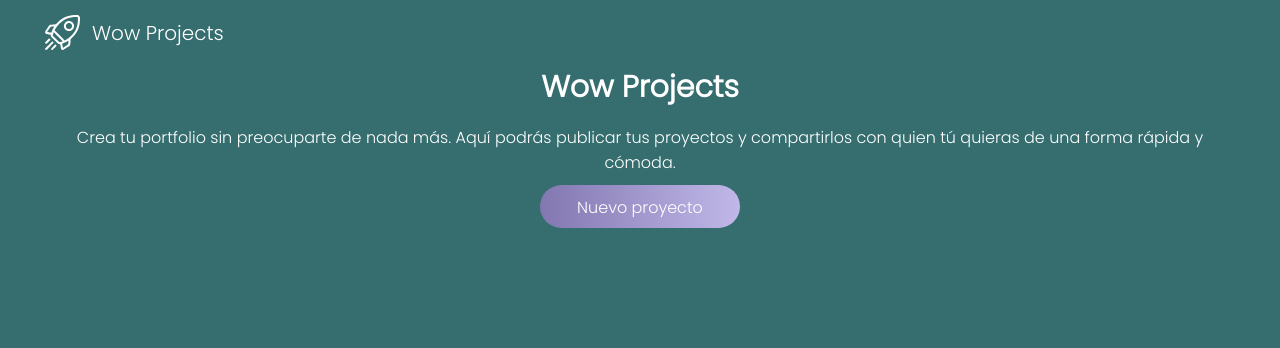
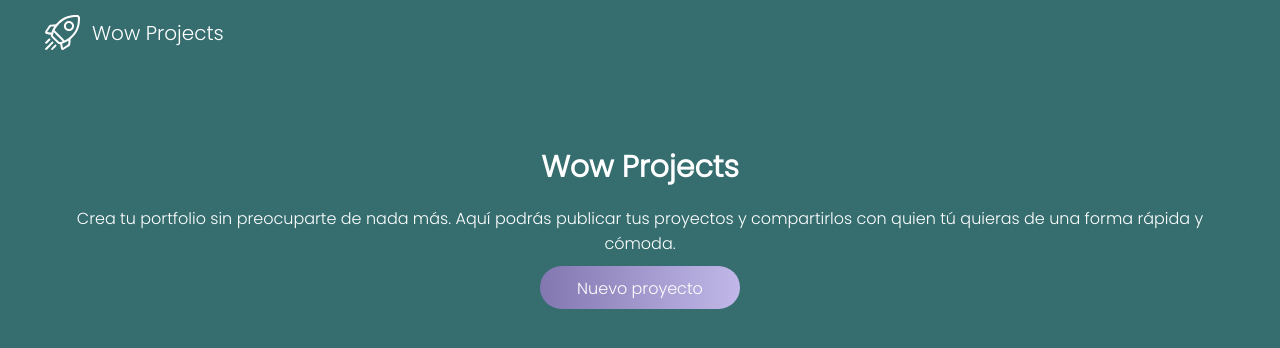
Before and after one commit to alexandracampo/web-de-proyectos, a React (Create React App) app: page /#/ in a window 1280 px wide. Shown: the top 348 px of the page. Built offline with nearby package versions, Linux system fonts and the light colour scheme; a web font is replaced by a local one.

Commit message:
change title size

```diff
--- a/src/styles/landing.scss
+++ b/src/styles/landing.scss
@@ -1,12 +1,11 @@
 .list--element {
-  display:flex;
+  display: flex;
   flex-wrap: wrap;
   gap: 30px;
-  margin-top:30px;
+  margin-top: 30px;
   list-style: none;
   justify-content: space-evenly;
   align-content: center;
-
 }
 
 .wrap--landing {
@@ -17,21 +16,19 @@
 }
 
 .landing--title {
-
   font-size: 30px;
   color: white;
-  margin-bottom: 15px;
+  margin-top: 5rem;
+  margin-bottom: 1rem;
 }
 .landing--text {
-
   font-size: 16px;
   color: white;
 }
 .landing--link {
   text-decoration: none;
-  border:none;
+  border: none;
   padding-top: 10px;
-
 }
 .btn--delete__landing {
   color: $colorDarkPurple;
@@ -40,7 +37,6 @@
   bottom: 145px;
   left: 35px;
 }
-
 
 .preview {
   @include tablet {
@@ -53,7 +49,6 @@
   width: 100%;
   height: 80%;
   border-radius: 20px;
-
 }
 
 .landing--autor {
@@ -71,14 +66,11 @@
   padding: 20px;
 
   @include tablet {
-
   }
 
   @include desktop {
-
     max-width: 500px;
   }
-
 }
 
 .info--autor {
@@ -141,10 +133,11 @@
   height: 2px;
   flex-grow: 0;
   // margin: 2.7px 87.1px 3.6px 0;
-  background-image: linear-gradient(to right,
+  background-image: linear-gradient(
+    to right,
     rgba(163, 155, 155, 0),
     rgba(117, 112, 112, 0.75),
-      rgba(8, 8, 8, 0.75),
+    rgba(8, 8, 8, 0.75)
   );
 }
 
@@ -153,13 +146,13 @@
   height: 2px;
   flex-grow: 0;
   // margin: 2.7px 0 3.6px 87.1px;
-  background-image: linear-gradient(to left,
+  background-image: linear-gradient(
+    to left,
     rgba(163, 155, 155, 0),
     rgba(117, 112, 112, 0.75),
-      rgba(8, 8, 8, 0.75),
+    rgba(8, 8, 8, 0.75)
   );
 }
-
 
 .info--project__desc {
   font-size: 8px;
@@ -219,8 +212,6 @@
 
 .info--project__technologies {
   font-size: 14px;
-
-
 }
 
 .info--project__technologies-text {
@@ -243,7 +234,6 @@
   align-items: center;
   justify-content: space-between;
   gap: 10px;
-
 }
 
 .info--project__technologies-icon1 {
```
Lines whose indentation alone changed are shown as unchanged.
